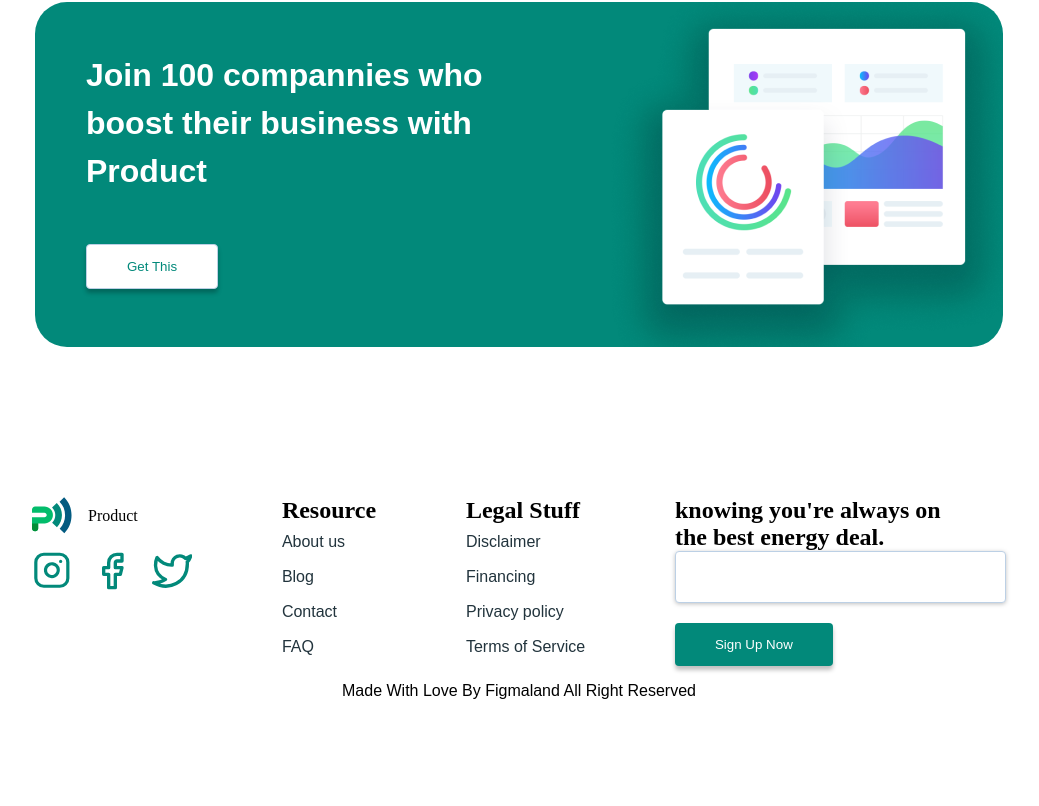
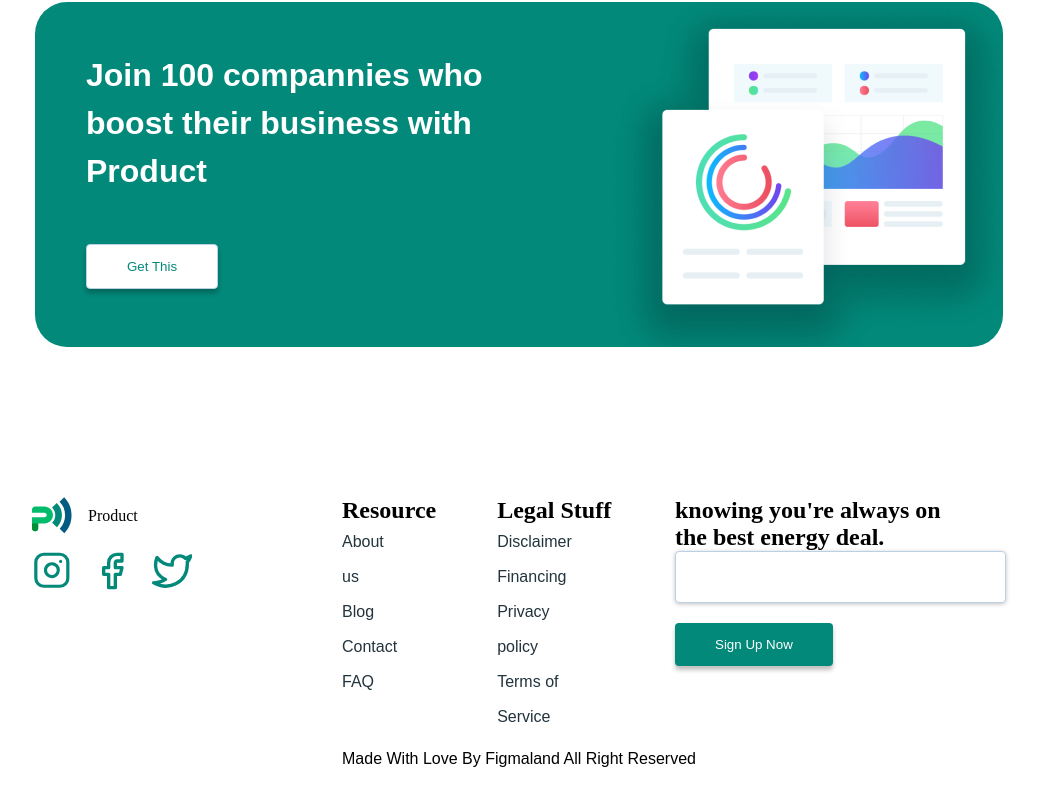
Before and after one commit to serhiikondratiuk/react-team-project, a React (Create React App) app: page / in a window 1280 px wide. Shown: the part 906-1712 px from the top of the page, without its empty margins (121-1160 px from the left). Before the commit the page ends 1658 px from the top, so only its background shows below. Built offline with nearby package versions, Linux system fonts and the light colour scheme.

Commit message:
fixed footer

```diff
--- a/src/components/Footer/Footer.js
+++ b/src/components/Footer/Footer.js
@@ -4,6 +4,7 @@
 import Icon from '../Icon';
 import Form from '../Form/Form';
 import Advertising from './Advertising';
+import Container from '../base/Container/Container';
 import { getStyles } from '../../layout/layouts';
 const styles = getStyles();
 
@@ -18,6 +19,7 @@
   flex-direction: column;
   justify-content: space-between;
   height: 94px;
+  margin-right: 150px;
 `;
 
 const Icons = styled.div`
@@ -29,6 +31,7 @@
 const List = styled.ul`
   list-style: none;
   padding-left: 0;
+  margin-right: 100px;
 `;
 
 const Link = styled.a`
@@ -40,15 +43,15 @@
 `;
 // шрифт временно
 
-const ListWrapper = styled.div`
+const Wrapper = styled.div`
   display: flex;
   flex-direction: column;
 `;
 
-const FormWrapper = styled.div`
-  display: flex;
-  flex-direction: column;
-`;
+// const Wrapper = styled.div`
+//   display: flex;
+//   flex-direction: column;
+// `;
 
 const FooterText = styled.p`
   font-family: Arial;
@@ -86,10 +89,9 @@
             <Icon iconName="twitter" width="40" height="40" />
           </Icons>
         </LogoIconsWrapper>
-        <ListWrapper>
+        <Wrapper>
           <h2>Resource</h2>
           {/* поставить компонет H */}
-
           <List>
             {ResourceList.map(item => (
               <li key={item.name}>
@@ -97,8 +99,8 @@
               </li>
             ))}
           </List>
-        </ListWrapper>
-        <ListWrapper>
+        </Wrapper>
+        <Wrapper>
           <h2>Legal Stuff</h2>
           {/* поставить компонет H*/}
           <List>
@@ -108,15 +110,15 @@
               </li>
             ))}
           </List>
-        </ListWrapper>
-        <FormWrapper>
+        </Wrapper>
+        <Wrapper>
           <h2>
             knowing you're always on <br />
             the best energy deal.
           </h2>
           {/* поставить компонет H*, <br/ временно> */}
           <Form />
-        </FormWrapper>
+        </Wrapper>
       </FooterNav>
       <FooterText>Made With Love By Figmaland All Right Reserved</FooterText>
     </footer>
```
